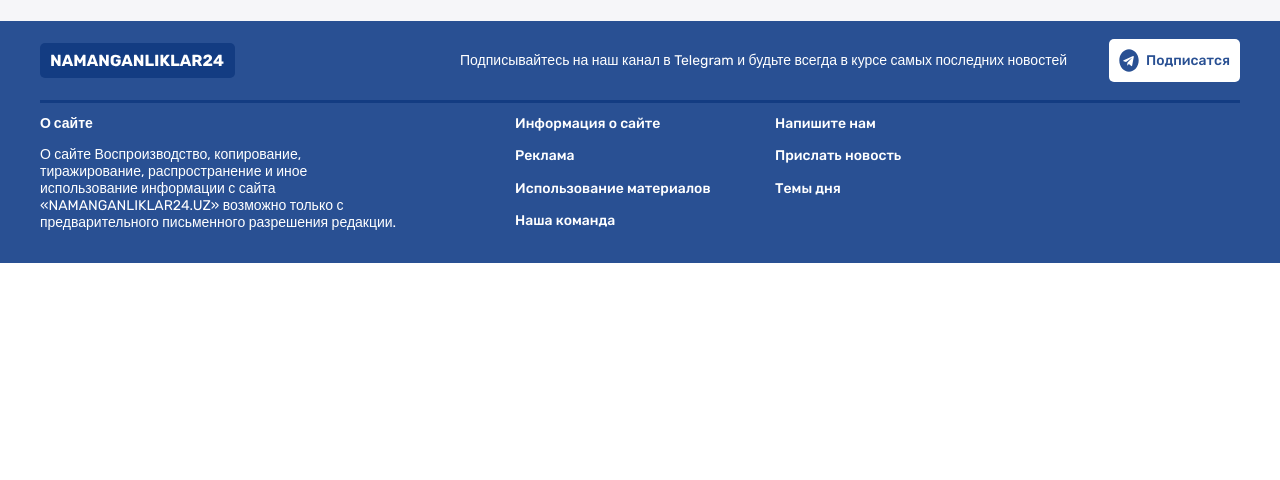
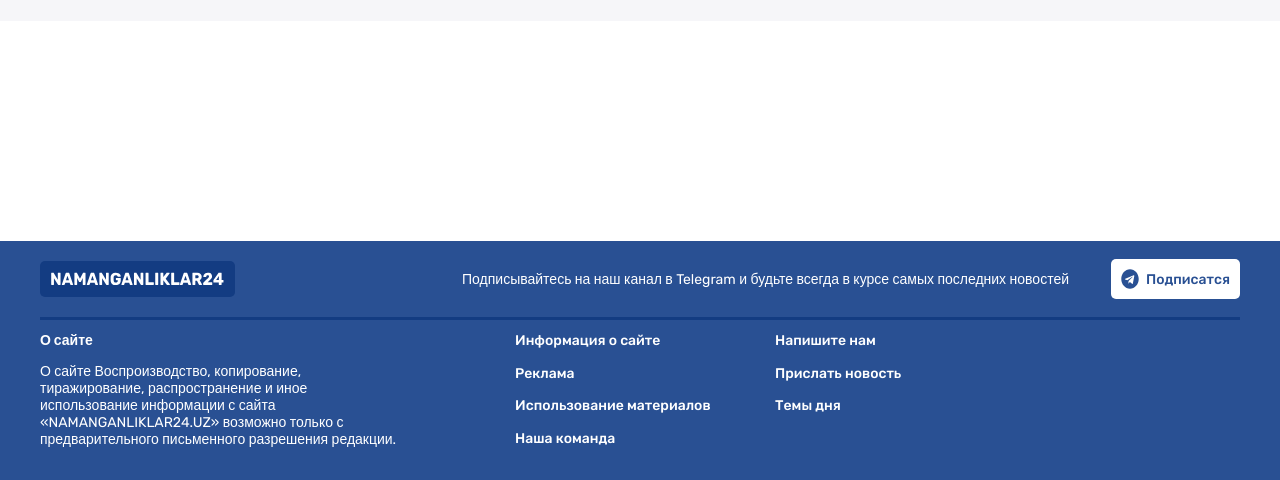
Before and after one commit to namazbaev/namanganliklar24, a plain HTML site: page index.html in a window 1280 px wide. Shown: the part 320-800 px from the top of the page. Drawn offline with Linux system fonts and the light colour scheme.

Commit message:
site footer sticky to bottom

```diff
--- a/css/style.css
+++ b/css/style.css
@@ -64,6 +64,8 @@ html {
     box-sizing: inherit;
 }
 body {
+    display: flex;
+    flex-direction: column;
     height: 100%;
     font-size: 15px;
     color: #434343;
@@ -296,6 +298,11 @@ img {
 }
 .top-banner__link {
     display: flex;
+}
+.main-content {
+    flex-grow: 1;
+    padding-top: 22px;
+    padding-bottom: 38px;
 }
 .site-footer {
     padding: 18px 0;
--- a/index.html
+++ b/index.html
@@ -100,6 +100,13 @@
     </header>
     <!-- header section end -->
 
+    <!-- main content  -->
+    <main class="main-content">
+        <div class="container">
+
+        </div>
+    </main>
+
     <!-- footer section start -->
     <footer class="site-footer">
         <div class="container">
@@ -112,8 +119,8 @@
                 </p>
                 <a class="site-footer-telegram telegram-join telegram-join--white"
                     href="https://tme.to/shakxzod_namazbaev" target="_blank">
-                    <img class="telegram-join__img" src="images/icon-telegram-blue.svg" alt="telegram" width="20"
-                        height="22">
+                    <img class="telegram-join__img" src="images/icon-telegram-blue.svg" alt="telegram" width="18"
+                        height="20">
                     <span class="telegram-join__text">Подписатся</span>
                 </a>
             </div>
```
